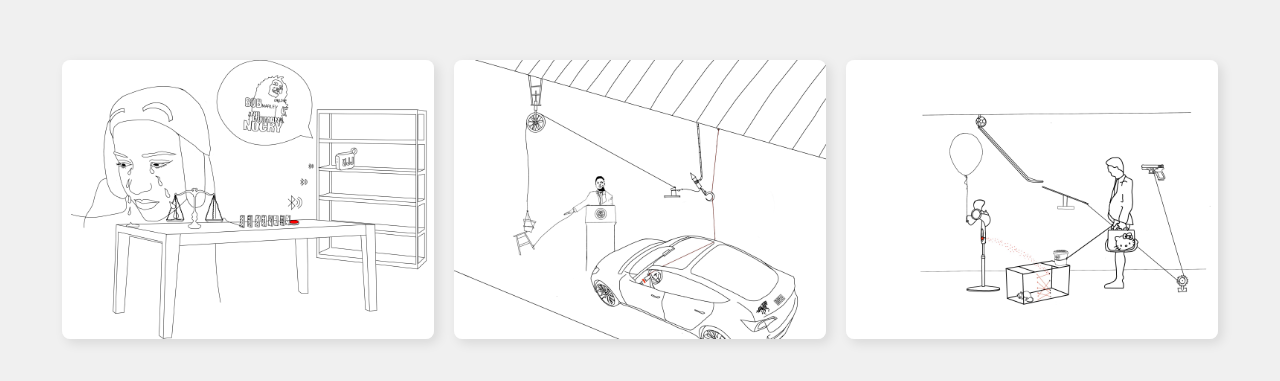
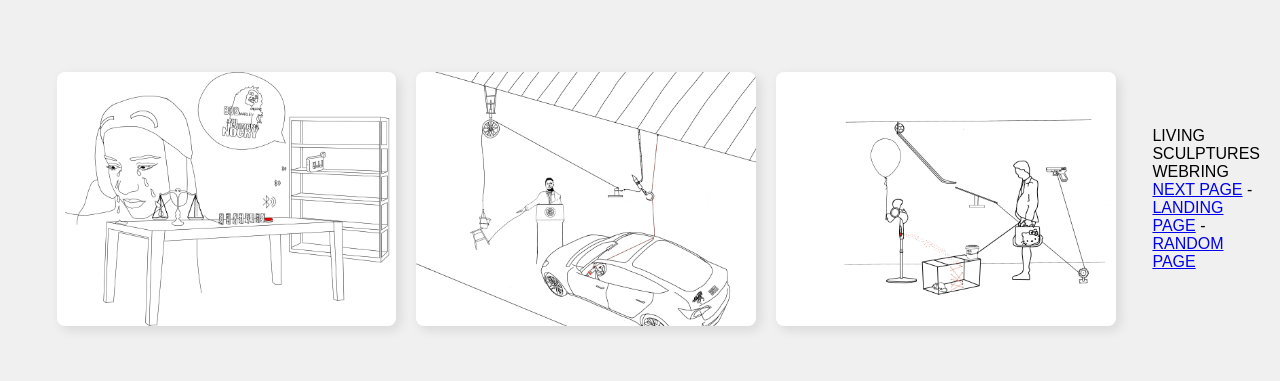
Before and after one commit to evaingver/images, a plain HTML site: page index.html in a window 1280 px wide. Shown: the part 201-582 px from the top of the page. Drawn offline with Linux system fonts and the light colour scheme.

Commit message:
Update index.html

```diff
--- a/index.html
+++ b/index.html
@@ -102,6 +102,11 @@
         <img src="https://github.com/evaingver/images/blob/main/Unbenanntes_Projekt-2.jpeg?raw=true" alt="Image 3"
             class="image">
     </div>
-</body>
+    <p>
+    LIVING SCULPTURES WEBRING <br>
+    <a href="https://double-empathy.neocities.org">NEXT PAGE</a> -
+    <a href="https://sculptures.live">LANDING PAGE</a> -
+    <a href="https://sculptures.live?random">RANDOM PAGE</a>
+  </p></body>
 
 </html>
```
